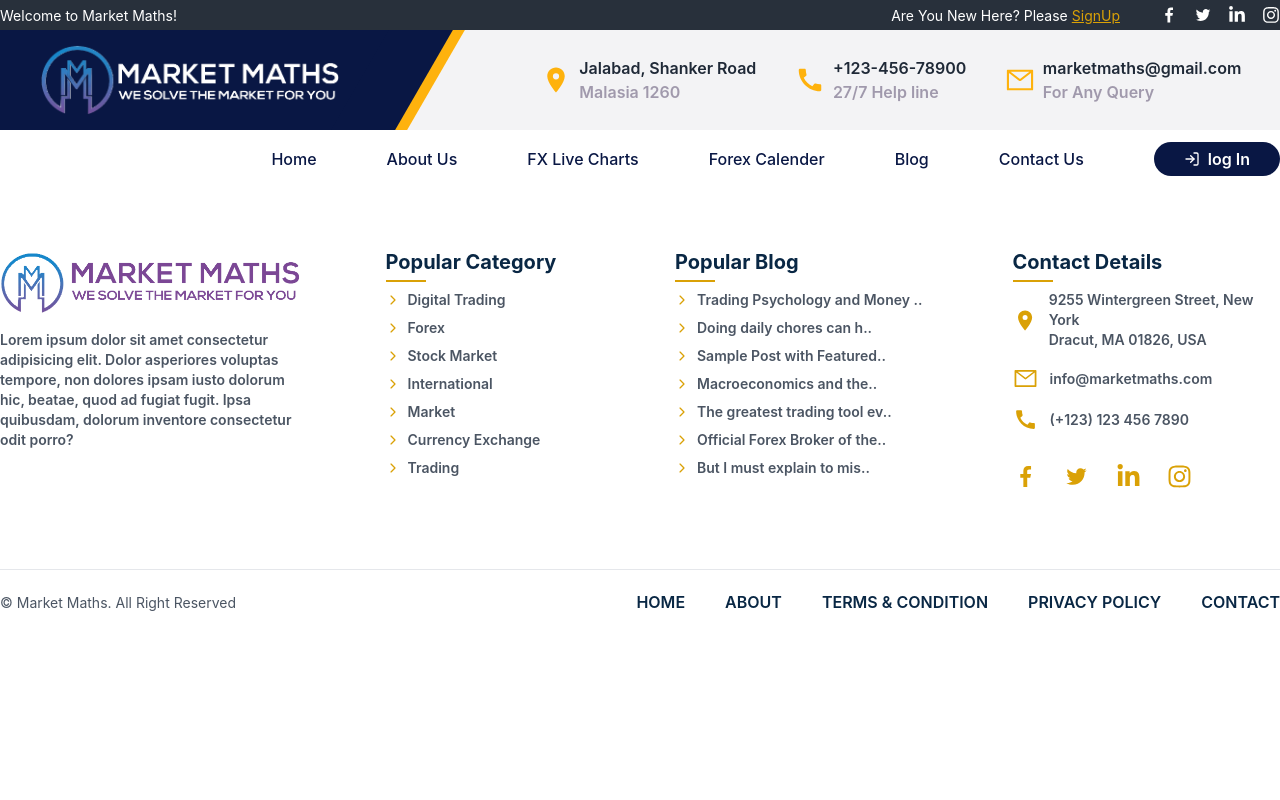
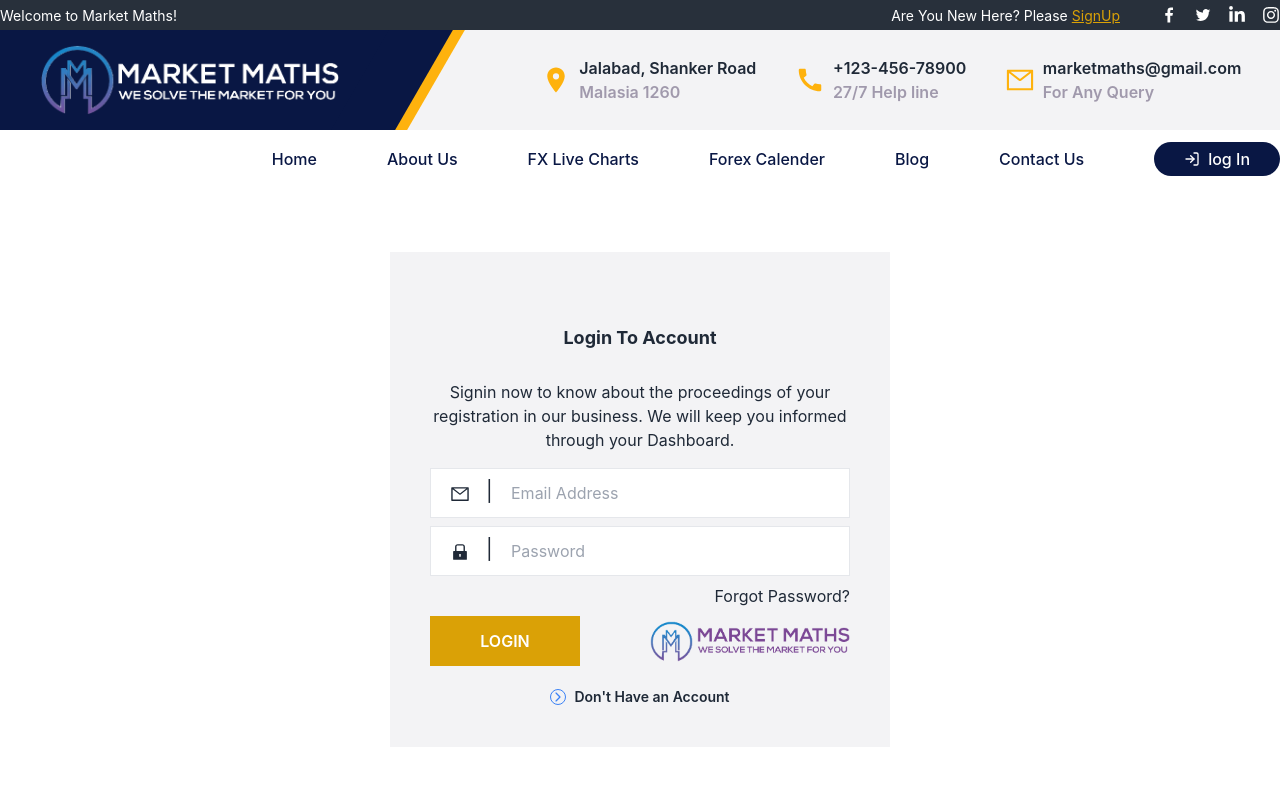
Before and after one commit to hasan-mohammad-bd/market-maths, a React (Create React App) app: page /login in a window 1280 px wide. Shown: the top 800 px of the page. Built offline with nearby package versions, Linux system fonts and the light colour scheme.

Commit message:
adding login and signup page

```diff
--- a/src/App.js
+++ b/src/App.js
@@ -9,6 +9,8 @@
 import ForexCalendar from "./page/forexCalendar/ForexCalendar";
 import Home from "./page/home/Home";
 import LiveChart from "./page/liveChart/LiveChart";
+import LoginPage from "./page/loginPage/LoginPage";
+import SignUp from "./page/signUp/SignUpPage";
 
 
 
@@ -28,6 +30,8 @@
         <Route path="/blog" element={<Blog/>}></Route>
         {/* demo for blog details */}
         <Route path="/blog-details" element={<BlogDetails/>}></Route>
+        <Route path="/login" element={<LoginPage/>}></Route>
+        <Route path="/signup" element={<SignUp/>}></Route>
       </Routes>
       <Footer/>
     </>
--- a/src/components/header/Navbar.js
+++ b/src/components/header/Navbar.js
@@ -18,7 +18,7 @@
                 <NavLink className={({isActive}) => (isActive? "activeRoute" : "inactiveRoute")} to="/calendar">Forex Calender</NavLink>
                 <NavLink className={({isActive}) => (isActive? "activeRoute" : "inactiveRoute")} to="/blog">Blog</NavLink>
                 <NavLink className={({isActive}) => (isActive? "activeRoute" : "inactiveRoute")} to="/contact">Contact Us</NavLink>
-                <label htmlFor="my-modal-4" class=""><span  className="login-btn-header ml-[70px] flex items-center"><span className='mr-2'><FiLogIn/></span>log In</span></label>
+                <NavLink to='/login' class=""><span  className="login-btn-header ml-[70px] flex items-center"><span className='mr-2'><FiLogIn/></span>log In</span></NavLink>
                 </nav>
 
             </div>
--- /dev/null
+++ b/src/page/loginPage/LoginPage.js
@@ -0,0 +1,76 @@
+import React from "react";
+import { AiOutlineMail } from "@react-icons/all-files/ai/AiOutlineMail";
+import { AiFillLock } from "@react-icons/all-files/ai/AiFillLock";
+import { IoIosArrowForward } from "@react-icons/all-files/io/IoIosArrowForward";
+import logo from "../../image/logo-white-removebg-preview.png";
+import { NavLink } from "react-router-dom";
+
+const LoginPage = () => {
+  return (
+    <>
+      <div class="w-[500px] mx-auto my-16 p-10 bg-[#F3F3F5]" for="">
+        <h3 class="text-lg font-bold text-center mt-8 mb-3">
+          Login To Account
+        </h3>
+        <p class="py-4 text-center">
+          Signin now to know about the proceedings of your registration in our
+          business. We will keep you informed through your Dashboard.
+        </p>
+        <form action="">
+          <div className="flex flex-col justify-content items-center relative font-normal">
+            <div className="icon flex items-center justify-center text-[20px] absolute left-[20px] top-[8px] ">
+              <span className="block mt-[5px]">
+                <AiOutlineMail />
+              </span>
+              <span className="mx-4 ">|</span>
+            </div>
+            <input
+              placeholder="Email Address"
+              className="pl-[80px] block h-[50px] w-full mx-auto p-2 mb-2 outline-none border "
+              type="text"
+              required
+            />
+          </div>
+          <div className="flex flex-col justify-content items-center relative">
+            <div className="icon flex items-center justify-center text-[20px] absolute left-[20px] top-[8px] ">
+              <span className="block mt-[5px]">
+                <AiFillLock />
+              </span>
+              <span className="mx-4 ">|</span>
+            </div>
+            <input
+              placeholder="Password"
+              className="pl-[80px] block h-[50px] w-full mx-auto p-2 mb-2 outline-none border"
+              type="password"
+              required
+            />
+          </div>
+          <p className="text-end">Forgot Password?</p>
+          <div className="logo-submit flex justify-between items-center my-2">
+            <div className="login-btn">
+              <input
+                className="w-[150px] h-[50px] bg-[#DAA106] text-white font-semibold"
+                type="submit"
+                value="LOGIN"
+              />
+            </div>
+            <div className="logo w-[200px]">
+              <img className="w-100" src={logo} alt="" />
+            </div>
+          </div>
+          <NavLink to='/signup' className="text-center mt-5 text-[14px] font-semibold flex items-center justify-center">
+            <button
+              className=" text-blue-500 border border-blue-500 rounded-full mr-2"
+              type="submit"
+            >
+              <IoIosArrowForward />
+            </button>{" "}
+            <span>Don't Have an Account</span>
+          </NavLink>
+        </form>
+      </div>
+    </>
+  );
+};
+
+export default LoginPage;
--- /dev/null
+++ b/src/page/signUp/SignUpPage.js
@@ -0,0 +1,149 @@
+import React from 'react';
+import logo from "../../image/logo-white-removebg-preview.png";
+import { AiOutlineMail } from "@react-icons/all-files/ai/AiOutlineMail";
+import { AiFillLock } from "@react-icons/all-files/ai/AiFillLock";
+import { IoIosArrowForward } from "@react-icons/all-files/io/IoIosArrowForward";
+import { FaUserAlt } from "@react-icons/all-files/fa/FaUserAlt";
+import { NavLink } from "react-router-dom";
+
+const SignUpPage = () => {
+    return (
+        <>
+        <div class="w-[500px] mx-auto my-16 p-10 bg-[#F3F3F5]" for="">
+          <h3 class="text-lg font-bold text-center mt-8 mb-3">
+            Sign Up Account
+          </h3>
+          <p class="py-4 text-center">
+            Signin now to know about the proceedings of your registration in our
+            business. We will keep you informed through your Dashboard.
+          </p>
+          <form action="">
+            <div className="flex flex-col justify-content items-center relative font-normal">
+              <div className="icon flex items-center justify-center text-[20px] absolute left-[20px] top-[8px] ">
+                <span className="block mt-[5px]">
+                  <FaUserAlt />
+                </span>
+                <span className="mx-4 ">|</span>
+              </div>
+              <input
+                placeholder="First Name"
+                className="pl-[80px] block h-[50px] w-full mx-auto p-2 mb-2 outline-none border "
+                type="text"
+                required
+              />
+            </div>
+            <div className="flex flex-col justify-content items-center relative font-normal">
+              <div className="icon flex items-center justify-center text-[20px] absolute left-[20px] top-[8px] ">
+                <span className="block mt-[5px]">
+                  <FaUserAlt />
+                </span>
+                <span className="mx-4 ">|</span>
+              </div>
+              <input
+                placeholder="Last Name"
+                className="pl-[80px] block h-[50px] w-full mx-auto p-2 mb-2 outline-none border "
+                type="text"
+                required
+              />
+            </div>
+            <div className="flex flex-col justify-content items-center relative font-normal">
+              <div className="icon flex items-center justify-center text-[20px] absolute left-[20px] top-[8px] ">
+                <span className="block mt-[5px]">
+                  <AiOutlineMail />
+                </span>
+                <span className="mx-4 ">|</span>
+              </div>
+              <input
+                placeholder="Email Address"
+                className="pl-[80px] block h-[50px] w-full mx-auto p-2 mb-2 outline-none border "
+                type="email"
+                required
+              />
+            </div>
+            <div className="flex flex-col justify-content items-center relative">
+              <div className="icon flex items-center justify-center text-[20px] absolute left-[20px] top-[8px] "></div>
+              <input
+                placeholder="Phone Number"
+                className="pl-[20px] block h-[50px] w-full mx-auto p-2 mb-2 outline-none border"
+                type="text"
+                required
+              />
+            </div>
+            <div className="flex flex-col justify-content items-center relative">
+              <div className="icon flex items-center justify-center text-[20px] absolute left-[20px] top-[8px] "></div>
+              <select
+                placeholder="Phone Number"
+                className="pl-[20px] block h-[50px] w-full mx-auto p-2 mb-2 outline-none border"
+                type="text"
+                required
+              >
+                <option value="volvo" disabled selected>
+                  Select Your Plan
+                </option>
+                <option value="basic">Basic</option>
+                <option value="economy">Economy</option>
+                <option value="gold">Gold</option>
+                <option value="diamond">Diamond</option>
+              </select>
+            </div>
+            <div className="flex flex-col justify-content items-center relative">
+              <div className="icon flex items-center justify-center text-[20px] absolute left-[20px] top-[8px] ">
+                <span className="block mt-[5px]">
+                  <AiFillLock />
+                </span>
+                <span className="mx-4 ">|</span>
+              </div>
+              <input
+                placeholder="Password"
+                className="pl-[80px] block h-[50px] w-full mx-auto p-2 mb-2 outline-none border"
+                type="password"
+                required
+              />
+            </div>
+            <div className="flex flex-col justify-content items-center relative">
+              <div className="icon flex items-center justify-center text-[20px] absolute left-[20px] top-[8px] ">
+                <span className="block mt-[5px]">
+                  <AiFillLock />
+                </span>
+                <span className="mx-4 ">|</span>
+              </div>
+              <input
+                placeholder="Confirm Password"
+                className="pl-[80px] block h-[50px] w-full mx-auto p-2 mb-2 outline-none border"
+                type="password"
+                required
+              />
+            </div>
+            <div className="flex items-center">
+            <input className='w-5 h-4 mr-2' type="checkbox" id="terms" name="terms" value="terms"/>
+  <label className="text-[14px]" for="terms"> I agree to <span className='text-blue-500'>terms and conditions and privacy and policy</span></label>
+            </div>
+
+            <div className="logo-submit flex justify-between items-center my-2">
+              <div className="login-btn">
+                <input
+                  className="w-[150px] h-[50px] bg-[#DAA106] text-white font-semibold"
+                  type="submit"
+                  value="REGISTER"
+                />
+              </div>
+              <div className="logo w-[200px]">
+                <img className="w-100" src={logo} alt="" />
+              </div>
+            </div>
+            <NavLink to='/login' className="text-center mt-5 text-[14px] font-semibold flex items-center justify-center">
+            <button
+              className=" text-blue-500 border border-blue-500 rounded-full mr-2"
+              type="submit"
+            >
+              <IoIosArrowForward />
+            </button>{" "}
+            <span>Have an Account</span>
+          </NavLink>
+          </form>
+        </div>
+        </>
+    );
+};
+
+export default SignUpPage;
```
